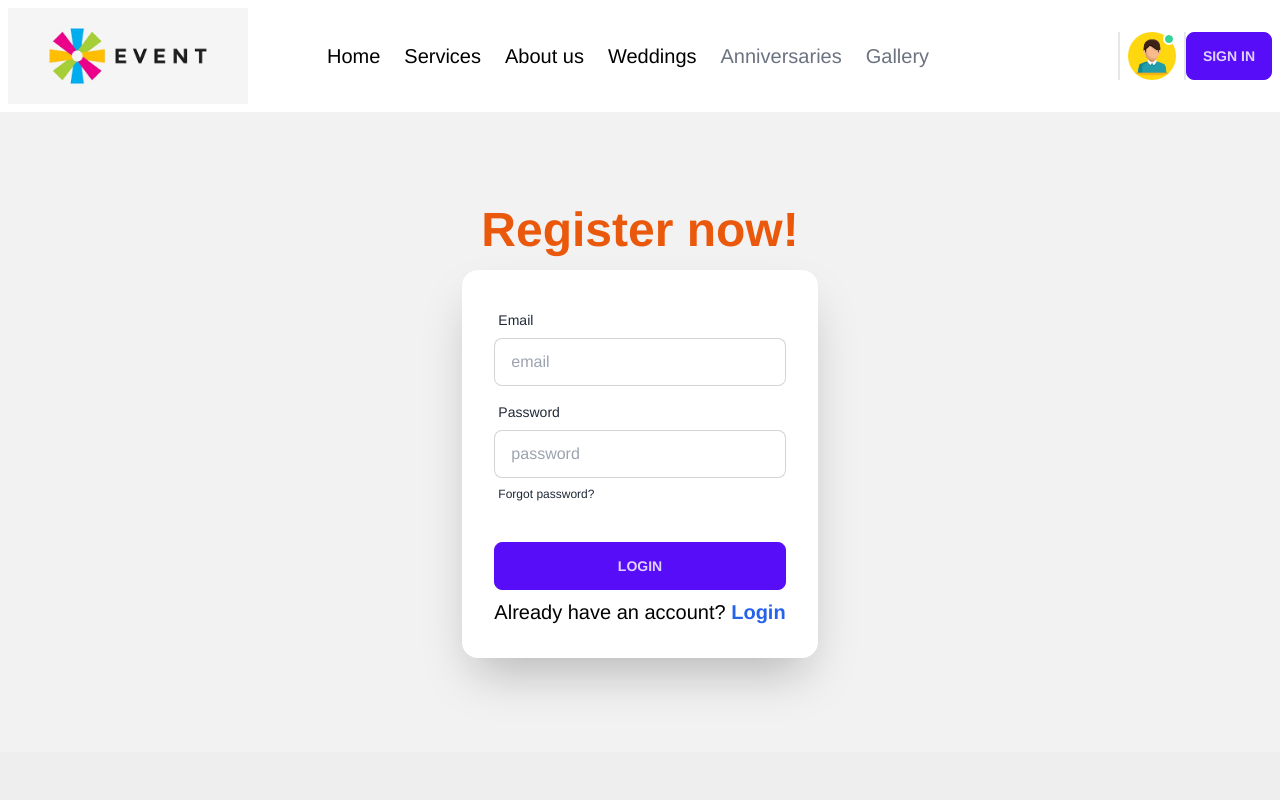
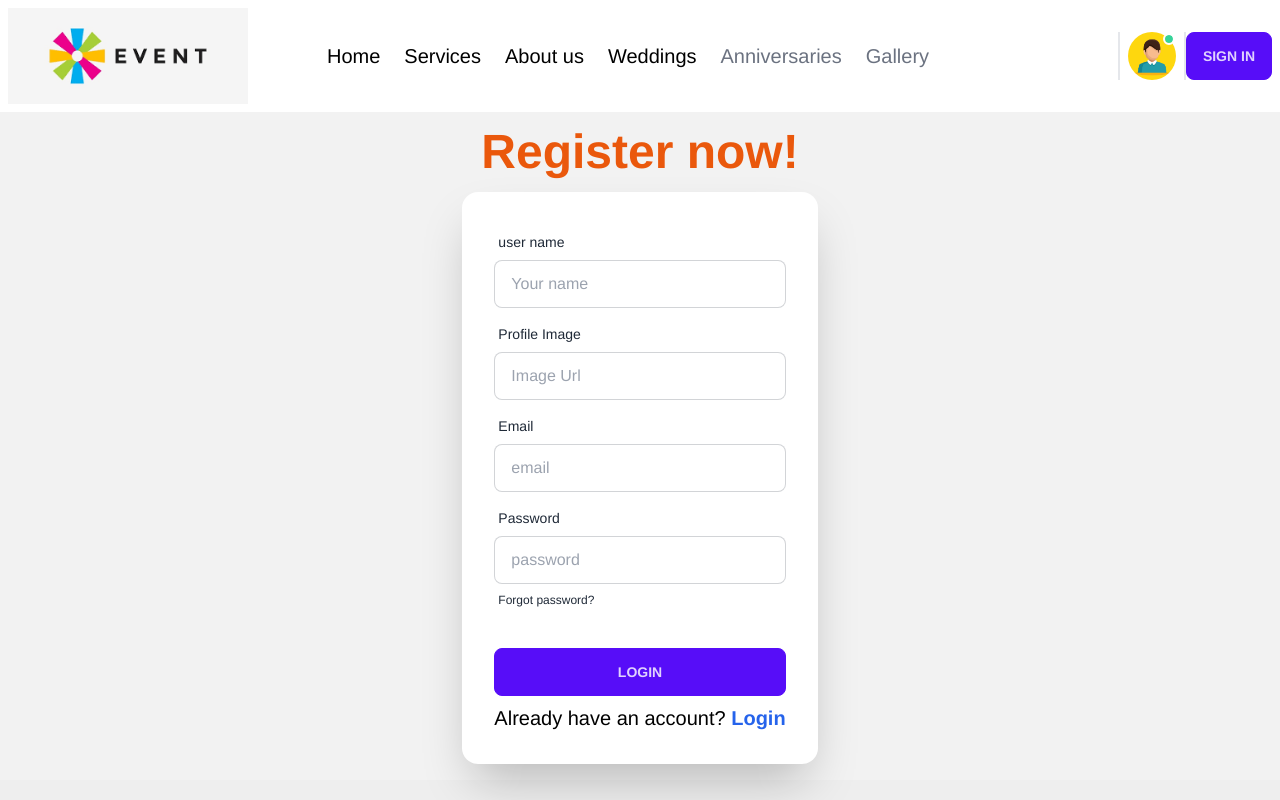
Before and after one commit to coderemran6910/Event-management-website-a-9, a React (Vite) app: page /register in a window 1280 px wide. Shown: the top 800 px of the page. Built offline with nearby package versions, Linux system fonts and the light colour scheme; no server answers.

Commit message:
added 2 Question and answer and modiffy register form

```diff
--- a/src/AuthProvider/AuthProvider.jsx
+++ b/src/AuthProvider/AuthProvider.jsx
@@ -1,4 +1,4 @@
-import { GoogleAuthProvider, createUserWithEmailAndPassword, onAuthStateChanged, signInWithEmailAndPassword, signInWithPopup, signOut } from "firebase/auth";
+import { GoogleAuthProvider, createUserWithEmailAndPassword, onAuthStateChanged, signInWithEmailAndPassword, signInWithPopup, signOut, updateProfile } from "firebase/auth";
 import { createContext, useEffect, useState } from "react";
 import auth from "../firebase/firebase.config";
 
@@ -53,13 +53,27 @@ useEffect(()=>{
     }
 }, [])
 
+// Update Profile
+const updateUserProfile = (username , profileImage)=>{
+    setLoader(true)
+    return updateProfile(auth.currentUser, {
+        displayName: username,
+        photoURL: profileImage
+    })
+}
+
+
+
+
+
     const authInfo = {
         createUser,
         loginUser,
         signInWithGoogle,
         user,
         logOut,
-        loader
+        loader,
+        updateUserProfile
     }
     return (
         <div>
--- a/src/Pages/Register.jsx
+++ b/src/Pages/Register.jsx
@@ -6,10 +6,12 @@ import { toast } from "react-toastify";
 
 const Register = () => {
 
-  const { createUser } = useContext(AuthContext);
+  const { createUser, updateUserProfile} = useContext(AuthContext);
 const handleRegister =(e)=>{
   e.preventDefault();
   const form = new FormData(e.currentTarget);
+  const username = form.get('username');
+  const profileImage = form.get('profileImage');
   const email = form.get('email');
   const password = form.get('password');
 
@@ -45,6 +47,16 @@ if(!/(?=.*[!@#$%^&*])/.test(password)){
     toast.error(error.message)
   })
 
+
+// Update User Profile
+updateUserProfile(username, profileImage)
+.then(result =>{
+  const user = result.user;
+  console.log(user);
+})
+
+
+
 }
 
 
@@ -61,6 +73,35 @@ if(!/(?=.*[!@#$%^&*])/.test(password)){
       </div>
       <div className="card flex-shrink-0 w-80 md:w-full  shadow-2xl bg-base-100">
         <form className="card-body" onSubmit={handleRegister}>
+
+        <div className="form-control">
+            <label className="label">
+              <span className="label-text">user name</span>
+            </label>
+            <input
+              type="text"
+              name="username"
+              placeholder="Your name"
+              className="input input-bordered"
+
+            />
+          </div>
+
+          <div className="form-control">
+            <label className="label">
+              <span className="label-text">Profile Image</span>
+            </label>
+            <input
+              type="text"
+              name="profileImage"
+              placeholder="Image Url"
+              className="input input-bordered"
+
+            />
+          </div>
+
+
+
           <div className="form-control">
             <label className="label">
               <span className="label-text">Email</span>
```
Also changed, not shown: 1 other file (tests, documents, lock files or other folders).
